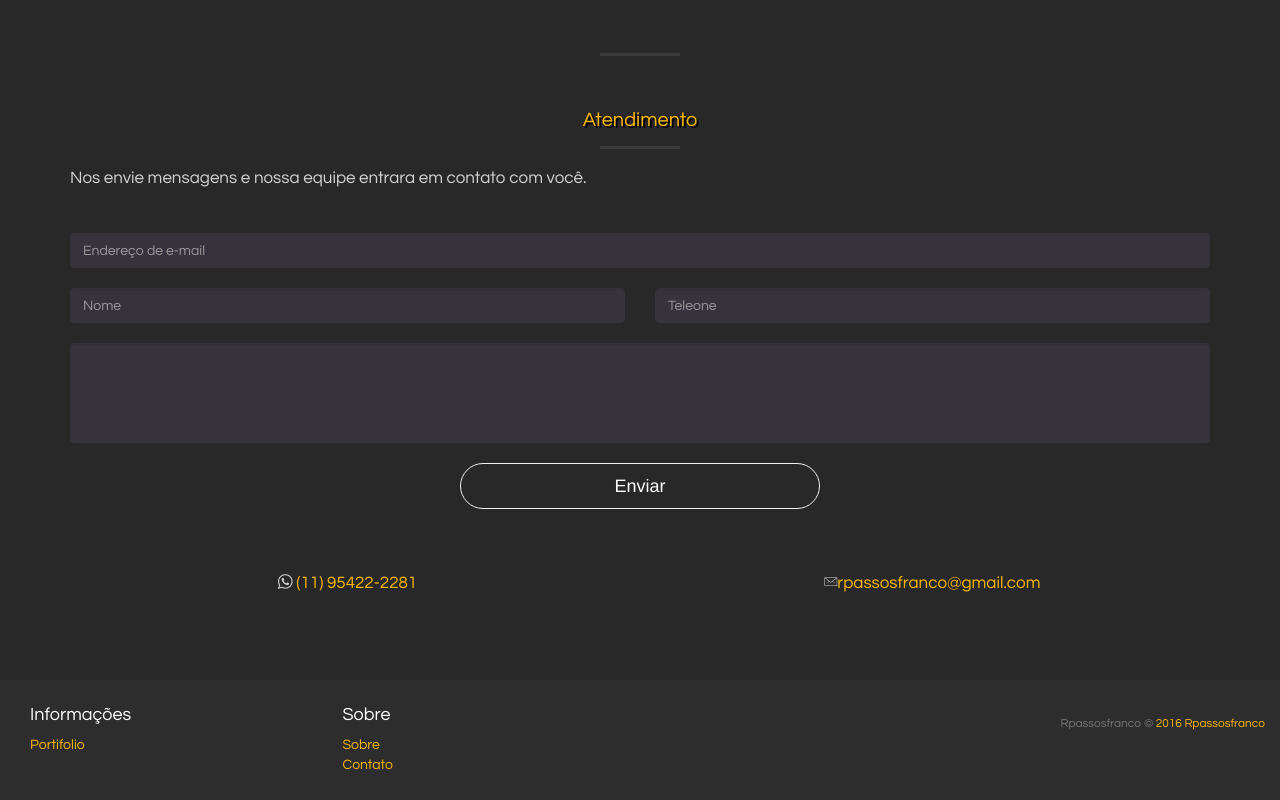
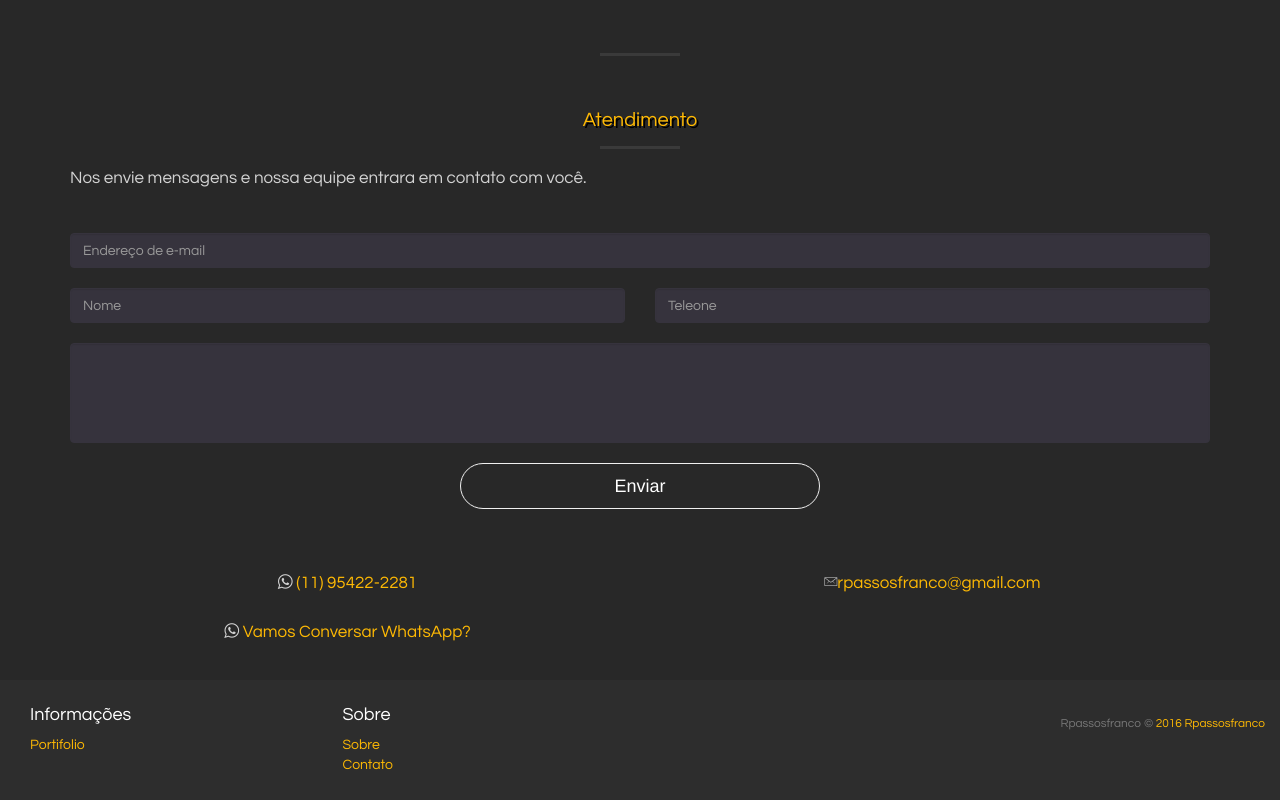
Before and after one commit to rpassosfranco/rpassosfranco.github.io, a plain HTML site: page index.html in a window 1280 px wide. Shown: the part 5799-6599 px from the top of the page. Drawn offline with Linux system fonts and the light colour scheme; files whose address does not match are found by name.

Commit message:
Add conversa Whats

```diff
--- a/index.html
+++ b/index.html
@@ -409,6 +409,8 @@
 			 <div class="row">
 				<div class="col-lg-6 text-center">
 				   <p><i class="icon ion-social-whatsapp-outline"></i> <a href="tel:11954222281">(11) 95422-2281</a></p>
+				   <p><i class="icon ion-social-whatsapp-outline"></i> <a href="intent://send/11954222281#Intent;scheme=smsto;package=com.whatsapp;action=android.intent.action.SENDTO;end">Vamos Conversar WhatsApp?</a></p>
+
 				</div>
 				<div class="col-lg-6 text-center">
 				   <p><i class="icon ion-ios-email-outline"></i><a href="mailto:rpassosfranco@gmail.com">rpassosfranco@gmail.com</a></p>
```
